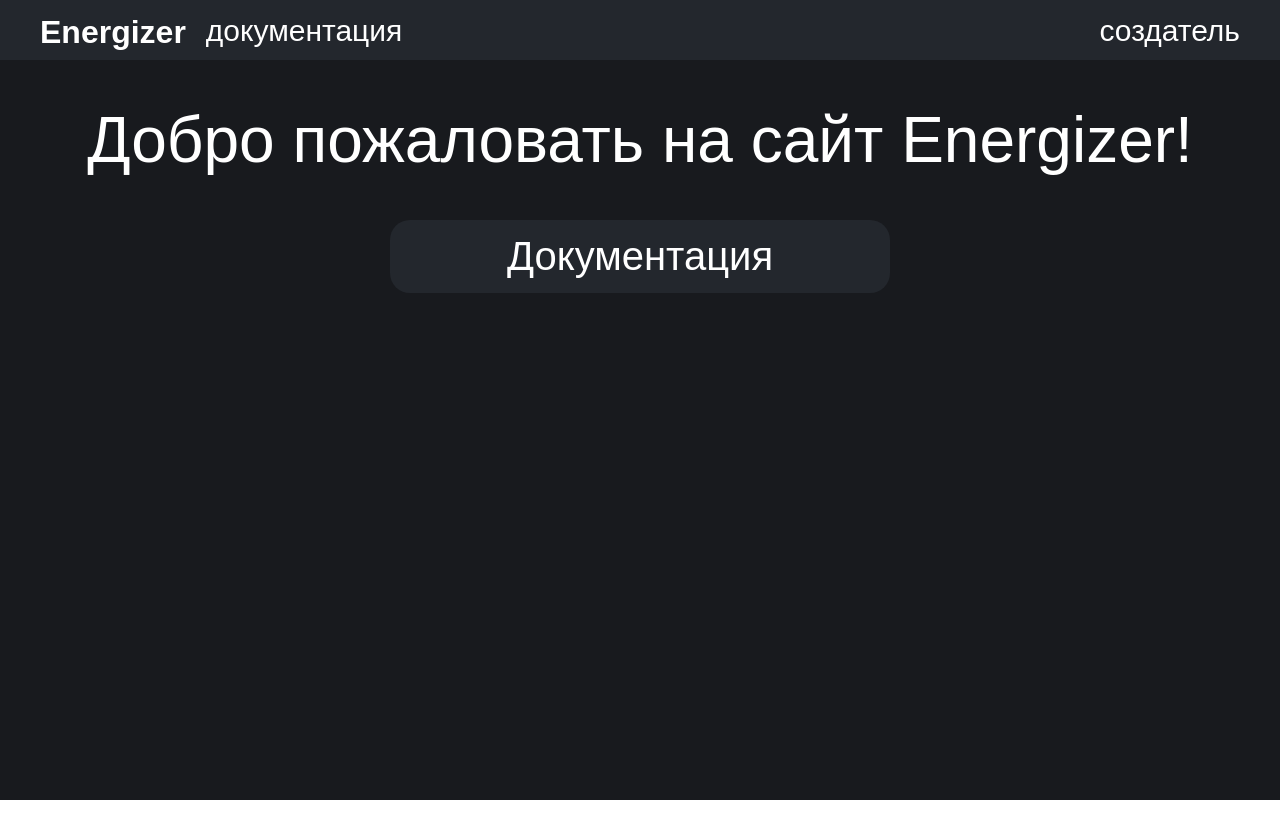
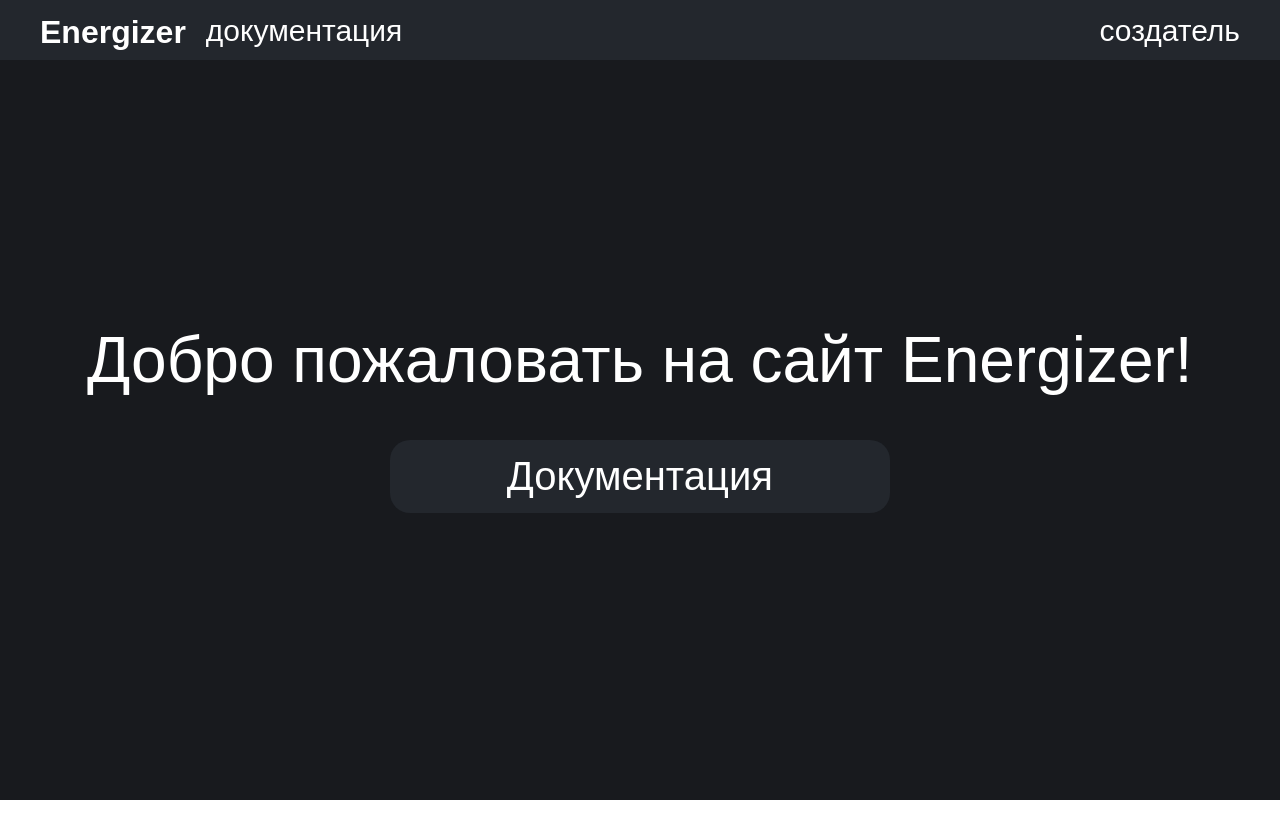
Before and after one commit to ZaksenCode/Energizer, a website: page index.html in a window 1280 px wide. Drawn offline with Linux system fonts and the light colour scheme.

Commit message:
Update pages

```diff
--- a/pages/main.css
+++ b/pages/main.css
@@ -85,6 +85,11 @@ body, html {
     display: flex;
     flex-direction: column;
     align-items: center;
+    position: fixed;
+    top: 50%;
+    left: 50%;
+    margin-top: -120px;
+    margin-left: -553px;
 }
 
 .main-info-text {
```
